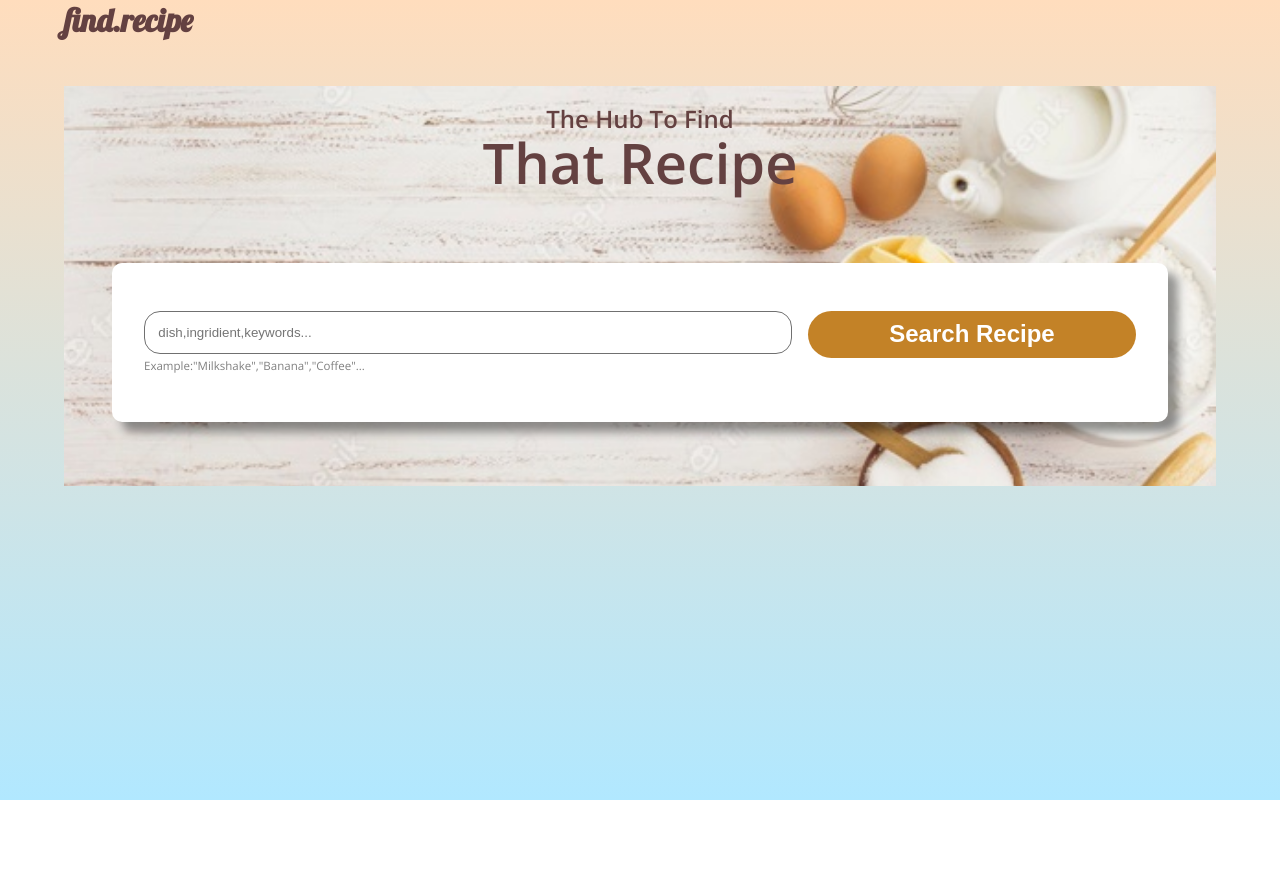
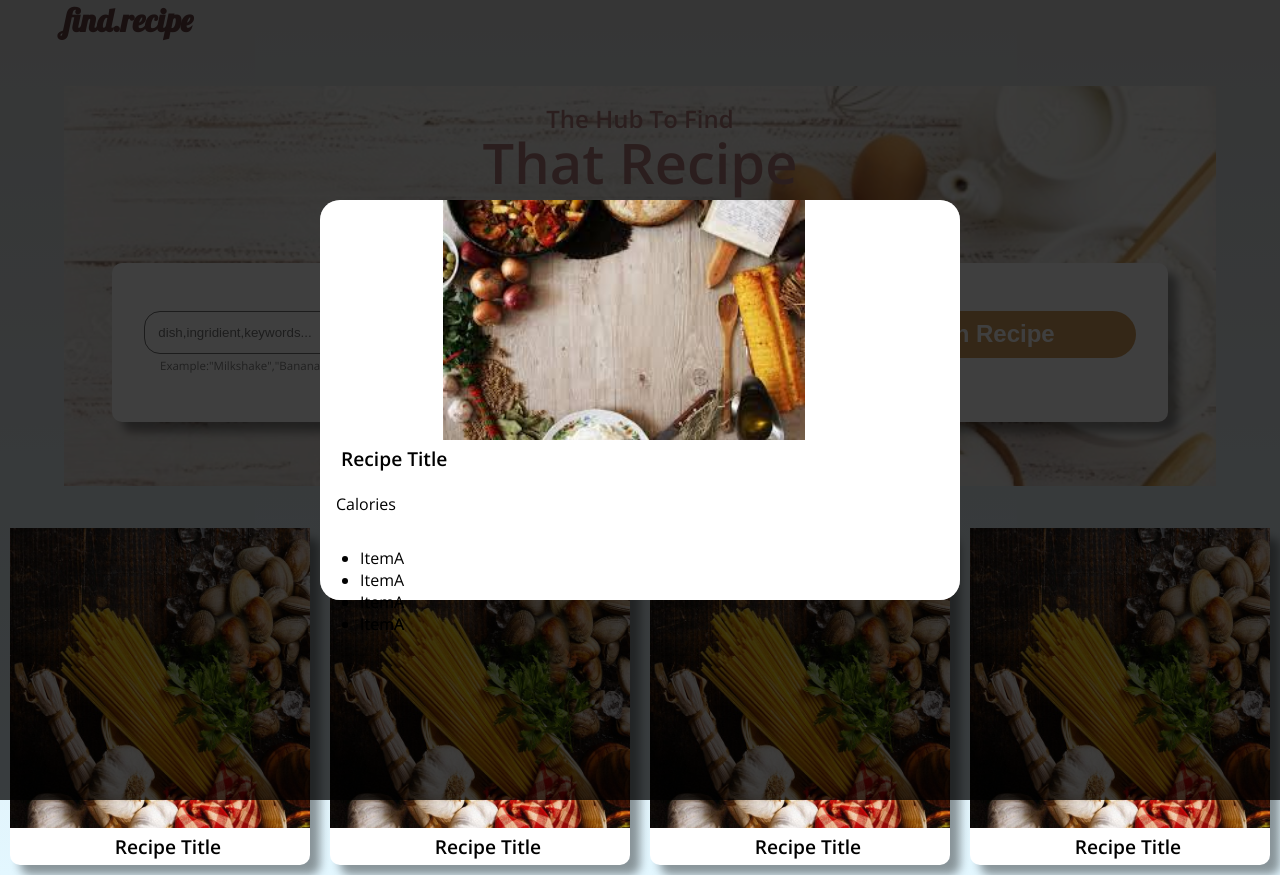
Before and after one commit to Tskar/project-recipe, a React (Create React App) app: page / in a window 1280 px wide. Before the commit the page ends 800 px from the top, so only its background shows below. Built offline with nearby package versions, Linux system fonts and the light colour scheme.

Commit message:
Modal feature

```diff
--- a/src/App.css
+++ b/src/App.css
@@ -1,6 +1,6 @@
 .App {
     min-height: 100vh;
-    background-image: linear-gradient(#ffddbd 0%, #b1e8ff 100%);
+    background-image: linear-gradient(#dadada 0%, #e3f7ff 100%);
     font-family: 'Open Sans', sans-serif;
     justify-content: center;
     align-items: center;
@@ -27,7 +27,7 @@
 
 .header-info {
     font-size: 3.5rem;
-    color: rgb(100, 65, 65);
+    color: rgb(172, 123, 123);
     font-weight: bold;
     padding: 1.0rem;
 }
@@ -77,7 +77,7 @@
     width: 50%;
     font-size: 1.5em;
     font-weight: bold;
-    background-color: #c38227;
+    background-color: #d39f5c;
     color: white;
     margin: 1rem 0 2rem 0;
     border: none;
@@ -86,6 +86,14 @@
 }
 
 .search-button:hover {
-    background-color: #c58d3e;
+    background-color: #d4bea1;
     font-weight: normal;
 }
+
+.recipie-box {
+    margin-top: 2rem;
+    display:flex;
+    flex-wrap: wrap;
+    justify-content: space-around;
+    align-self: left;
+}
--- a/src/App.js
+++ b/src/App.js
@@ -1,6 +1,9 @@
 import './App.css';
+import Recipie from './recipies/Recipie';
+import Modal from './modal/Modal';
 
 function App() {
+
   return (
     <div className="App">
       <section className="title-bar">
@@ -15,7 +18,9 @@ function App() {
 
         <div className="search-container">
           <div className="search-bar">
-            <input className="search-box" type="text" placeholder="dish,ingridient,keywords..." />
+            <input className="search-box"
+                  type="text"
+                  placeholder="dish,ingridient,keywords..." />
             <p>Example:"Milkshake","Banana","Coffee"...</p>
           </div>
 
@@ -23,6 +28,16 @@ function App() {
         </div>
 
       </section>
+      <div className="recipie-box">
+        <Recipie />
+        <Recipie />
+        <Recipie />
+        <Recipie />
+      </div>
+      <div className="Modal-box">
+        <Modal />
+        <Modal />
+      </div>
 
     </div>
   );
--- /dev/null
+++ b/src/modal/Modal.jsx
@@ -0,0 +1,23 @@
+import './modal.css';
+import Img from "../images/img_2.jpg";
+
+
+function Modal () {
+    return(
+        <div className="modal-window">
+            <div className="modal-container">
+                <img className="modal-picture" src={Img} />
+                <label className="recipie-title">Recipe Title</label>
+                <p>Calories</p>
+                <ul className="ingredient-list">
+                    <li className="ingredient-item">ItemA</li>
+                    <li className="ingredient-item">ItemA</li>
+                    <li className="ingredient-item">ItemA</li>
+                    <li className="ingredient-item">ItemA</li>
+                </ul>
+            </div>
+        </div>
+    );
+};
+
+export default Modal;
--- /dev/null
+++ b/src/modal/modal.css
@@ -0,0 +1,42 @@
+.modal-window {
+    position: fixed;
+    top: 0;
+    left:0;
+    width:100%;
+    height: 100vh;
+    background-color: rgba(0, 0, 0, 0.5);
+    display: flex;
+    justify-content: center;
+    align-items: center;
+}
+
+.modal-window-active {
+    visibility: visible;
+    opacity: 1;
+}
+
+.modal-container {
+    width: 50%;
+    height: 50%;
+    border-radius: 20px;
+    background-color: white;
+    display: flex;
+    flex-direction: column;
+    justify-content: space-between;
+}
+
+.modal-container img {
+    height: 60%;
+    width: 90%;
+    object-fit: contain;
+    cursor: pointer;
+}
+
+.recipie-title {
+    font-size: 1.2rem;
+    font-weight: bold;
+}
+
+.modal-container img, p, label{
+    padding-left: 1rem;
+}
--- /dev/null
+++ b/src/recipies/Recipie.jsx
@@ -0,0 +1,14 @@
+import './recipie.css';
+import Img from "../images/img_1.jpg";
+
+
+function Recipie () {
+    return(
+        <div className="recipie-container">
+            <img src={Img} />
+            <label className="recipie-title">Recipe Title</label>
+        </div>
+    );
+};
+
+export default Recipie;
--- /dev/null
+++ b/src/recipies/recipie.css
@@ -0,0 +1,22 @@
+.recipie-container {
+    display: flex;
+    flex-direction: column;
+    border-radius: 10px;
+    box-shadow: 10px 10px 10px rgba(0, 0, 0, .4);
+    margin: 10px;
+    align-items: center;
+    background-color: white;
+}
+
+.recipie-container img {
+    height: 300px;
+    width: 300px;
+    object-fit: cover;
+    cursor: pointer;
+}
+
+.recipie-title {
+    margin: 5px;
+    font-size: 1.2rem;
+    font-weight: bold;
+}
```
